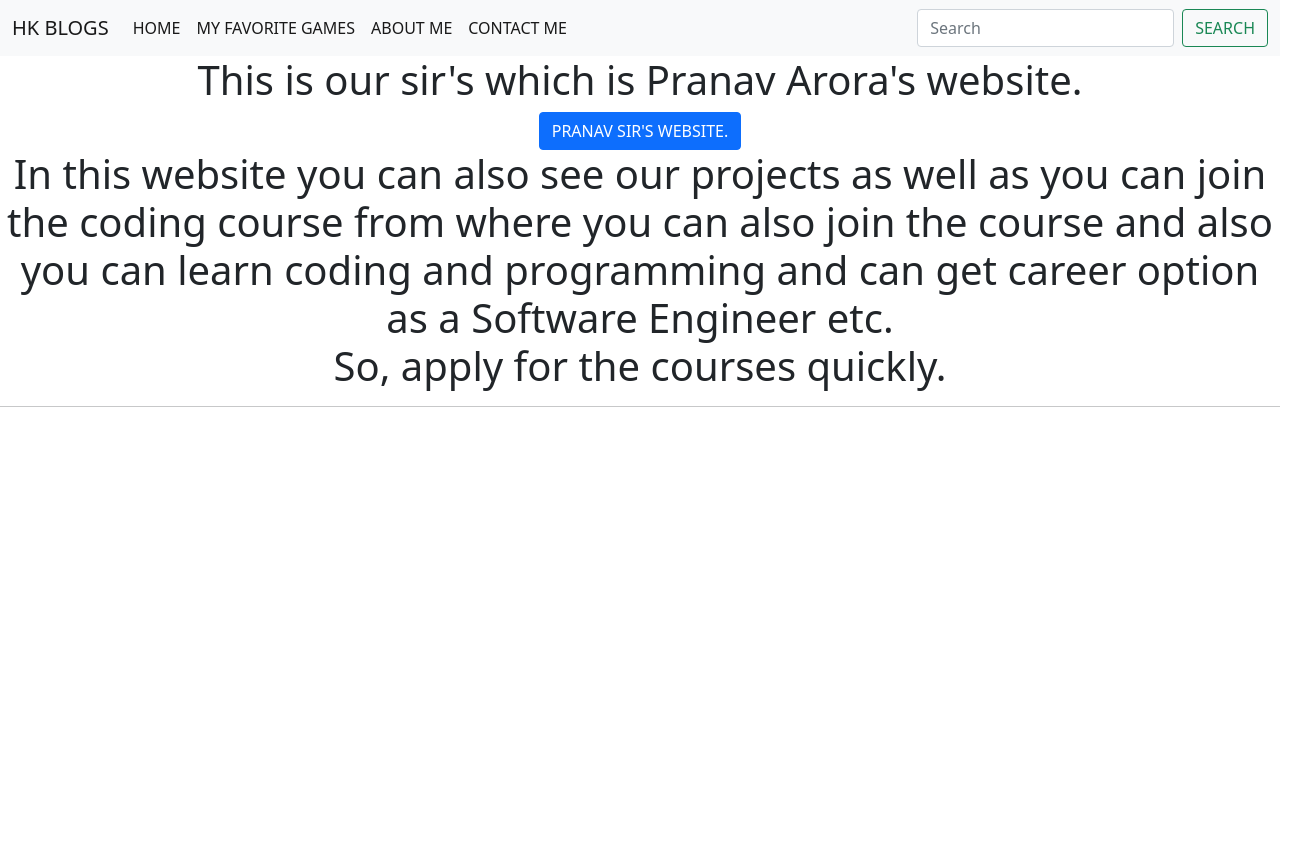
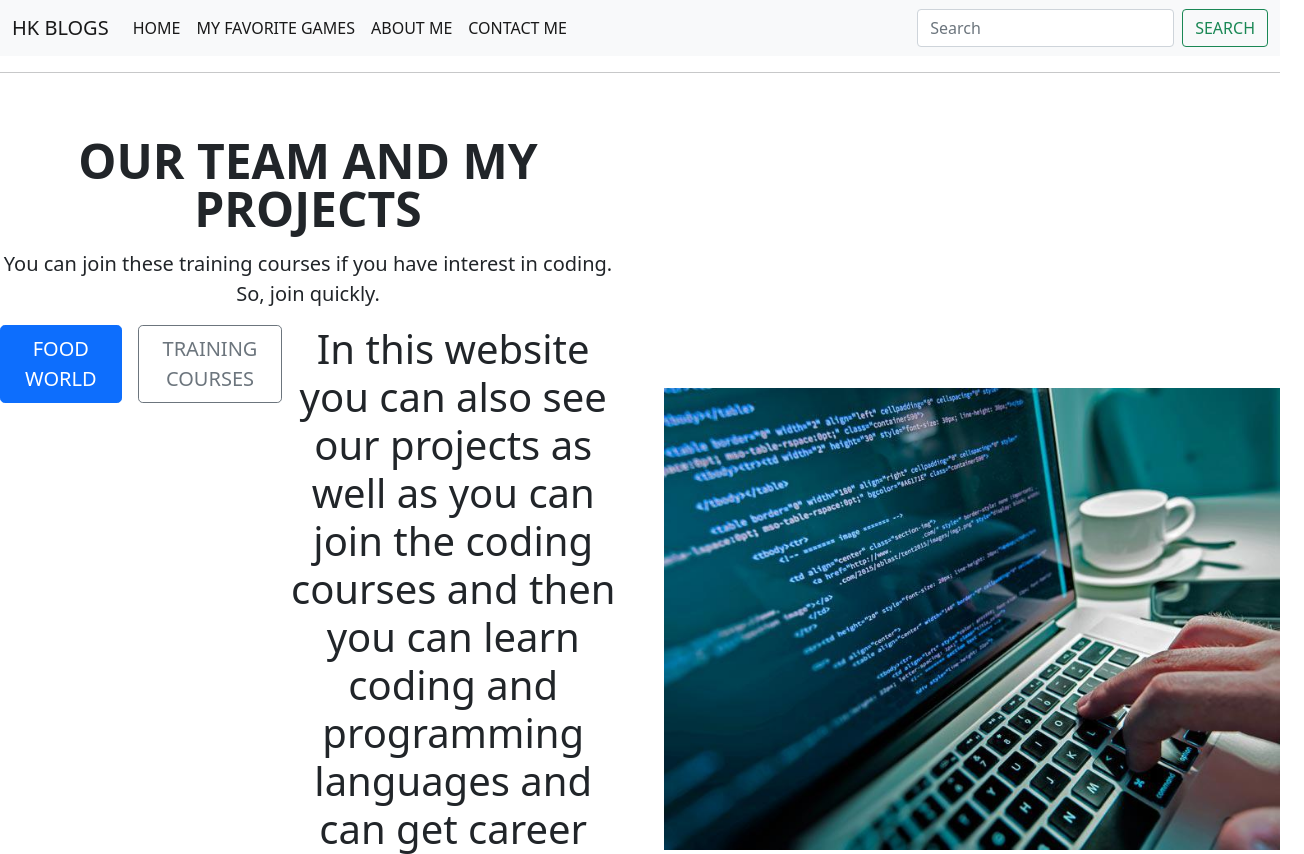
Before and after one commit to harshitasingh2506/bloggingwebsite, a plain HTML site: page ourteam.html in a window 1280 px wide. Shown: the top 854 px of the page, 1304 px wide, since content can reach past the window. Before the commit the page ends 800 px from the top, so only its background shows below. Drawn offline with nearby package versions, Linux system fonts and the light colour scheme.

Commit message:
added new image

```diff
--- a/ourteam.html
+++ b/ourteam.html
@@ -42,12 +42,24 @@
           </div>
         </div>
       </nav>
-      <h1>This is our sir's which is Pranav Arora's website.</h1>
-      <a href="https://www.mykarmaconsulting.com/"class="btn btn-primary" target="_blank">PRANAV SIR'S WEBSITE.</a>
 
-      <h1>In this website you can also see our projects as well as you can join the coding course from where you can also join the course and also you can learn coding and programming and can get career option as a Software Engineer etc. <br>
-    So, apply for the courses quickly.</h1>
+
     <hr>
+    <div class="row flex-lg-row-reverse align-items-center g-5 py-5">
+      <div class="col-10 col-sm-8 col-lg-6">
+        <img src="./highlevelcoder.jpg" class="d-block mx-lg-auto img-fluid" alt="Bootstrap Themes" width="700" height="500" loading="lazy">
+      </div>
+      <div class="col-lg-6">
+        <h1 class="display-5 fw-bold lh-1 mb-3">OUR TEAM AND MY PROJECTS</h1>
+        <p class="lead">You can join these training courses if you have interest in coding. So, join quickly.</p>
+        <div class="d-grid gap-2 d-md-flex justify-content-md-start">
+          <a href="https://harshitasingh2506.github.io/FOOD_WORLD/" target="blank"><button type="button" class="btn btn-primary btn-lg px-4 me-md-2">FOOD WORLD</button></a>
+          <a href="https://www.mykarmaconsulting.com/services" target="blank"><button type="button" class="btn btn-outline-secondary btn-lg px-4">TRAINING COURSES</button></a>
+          <h1>In this website you can also see our projects as well as you can join the coding courses and then you can learn coding and programming languages and can get career option as a Software Engineer etc. <br>
+            So, apply for the courses quickly.</h1>
+        </div>
+      </div>
+    </div>
       <script src="https://cdn.jsdelivr.net/npm/bootstrap@5.1.3/dist/js/bootstrap.bundle.min.js" integrity="sha384-ka7Sk0Gln4gmtz2MlQnikT1wXgYsOg+OMhuP+IlRH9sENBO0LRn5q+8nbTov4+1p" crossorigin="anonymous"></script>
 </body>
 </html>
```
Also changed, not shown: highlevelcoder.jpg (added).
